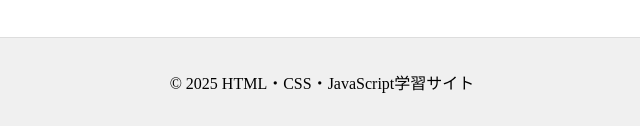
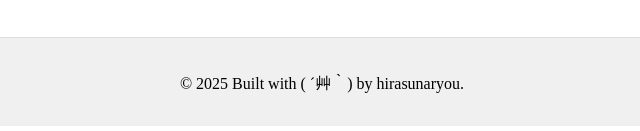
Before and after one commit to hirasunaryou/code_learning, a plain HTML site: page explanation_style_css.html in a window 1280 px wide. Shown: the part 4595-4726 px from the top of the page, 318-958 px from the left. Drawn offline with nearby package versions, Linux system fonts and the light colour scheme.

Commit message:
Update explanation_style_css.html
 2025 Built with ( ´艸｀) by hirasunaryou.にフッター変更

```diff
--- a/explanation_style_css.html
+++ b/explanation_style_css.html
@@ -348,7 +348,7 @@ code {
 
   <!-- フッター -->
   <footer>
-    <p>&copy; 2025 HTML・CSS・JavaScript学習サイト</p>
+    <p>&copy;  2025 Built with ( ´艸｀) by hirasunaryou.</p>
   </footer>
 
   <!-- スムーズスクロールなどのスクリプト -->
```
